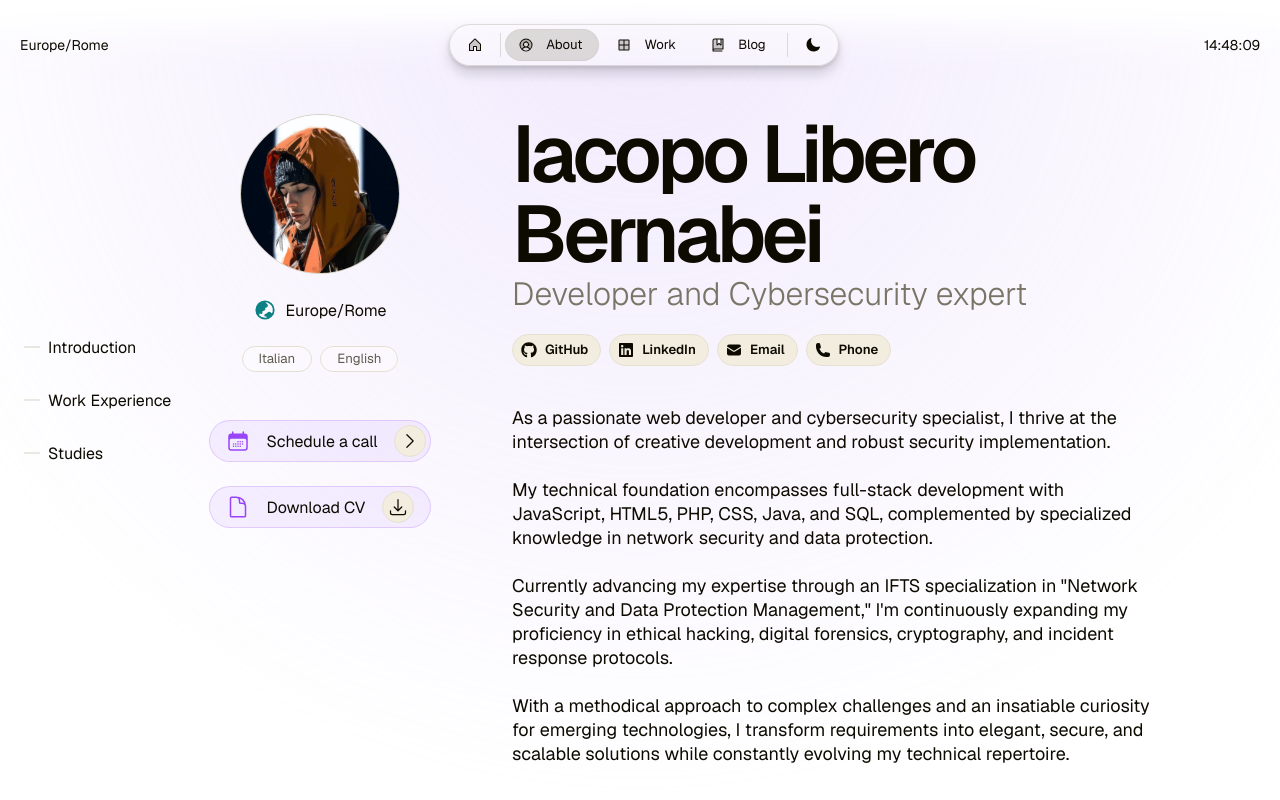
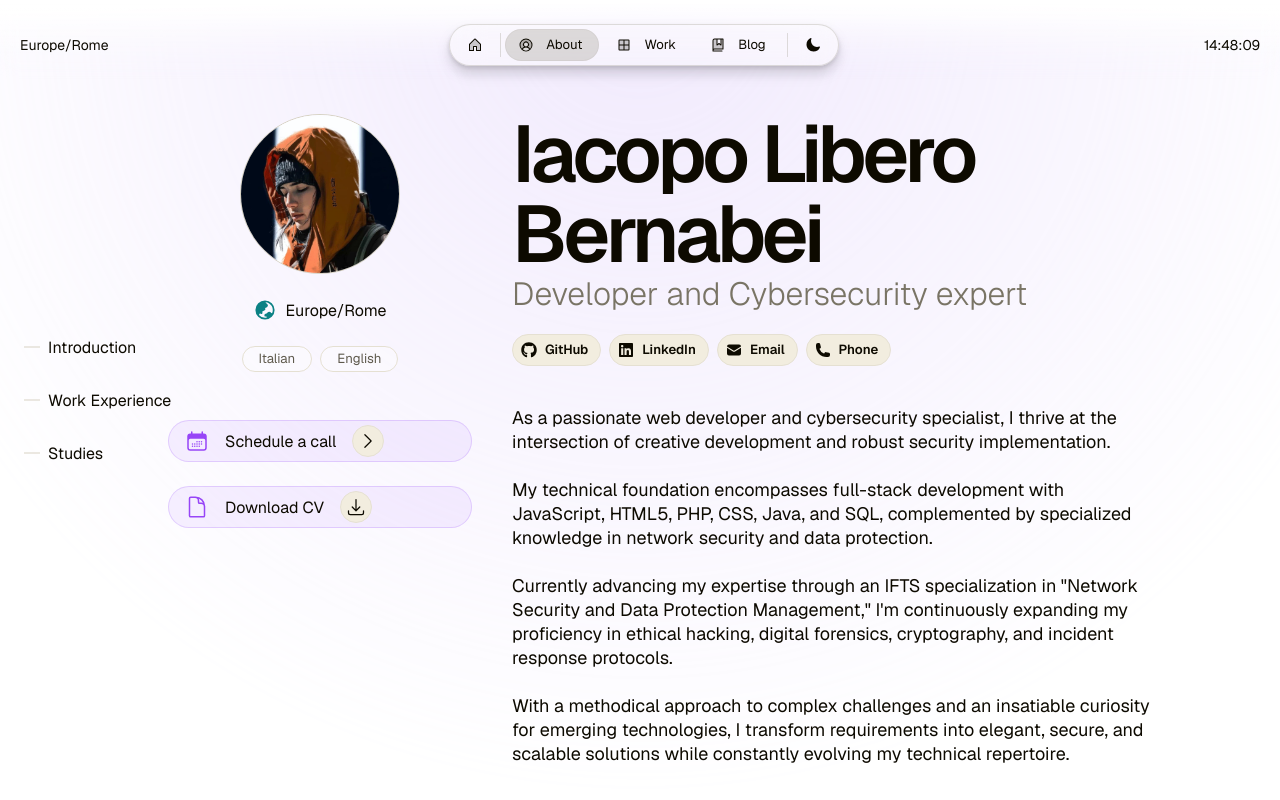
Before and after one commit to IacopoLibero/portfolio, a Next.js app: page /about in a window 1280 px wide. Shown: the top 800 px of the page. Built offline with nearby package versions, Linux system fonts and the light colour scheme.

Commit message:
Update About page layout to use fillWidth for Flex component

```diff
--- a/src/app/about/page.tsx
+++ b/src/app/about/page.tsx
@@ -104,7 +104,7 @@ export default function About() {
               </Flex>
             )}
 
-            <Flex direction="column" gap="m" marginTop="m" width="100%">
+            <Flex direction="column" gap="m" marginTop="m" fillWidth>
               {about.calendar.display && (
                 <Flex
                   fitWidth
```
